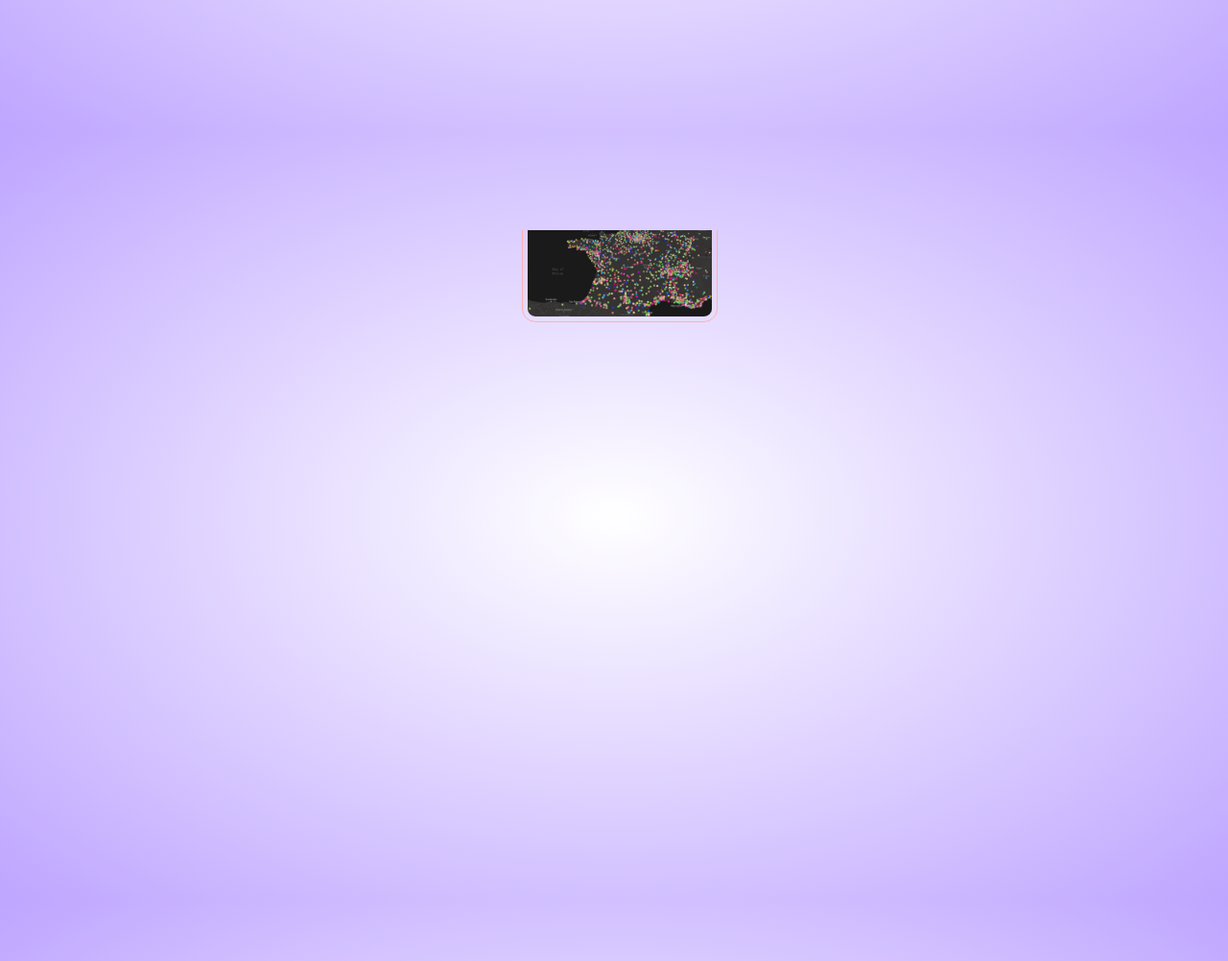
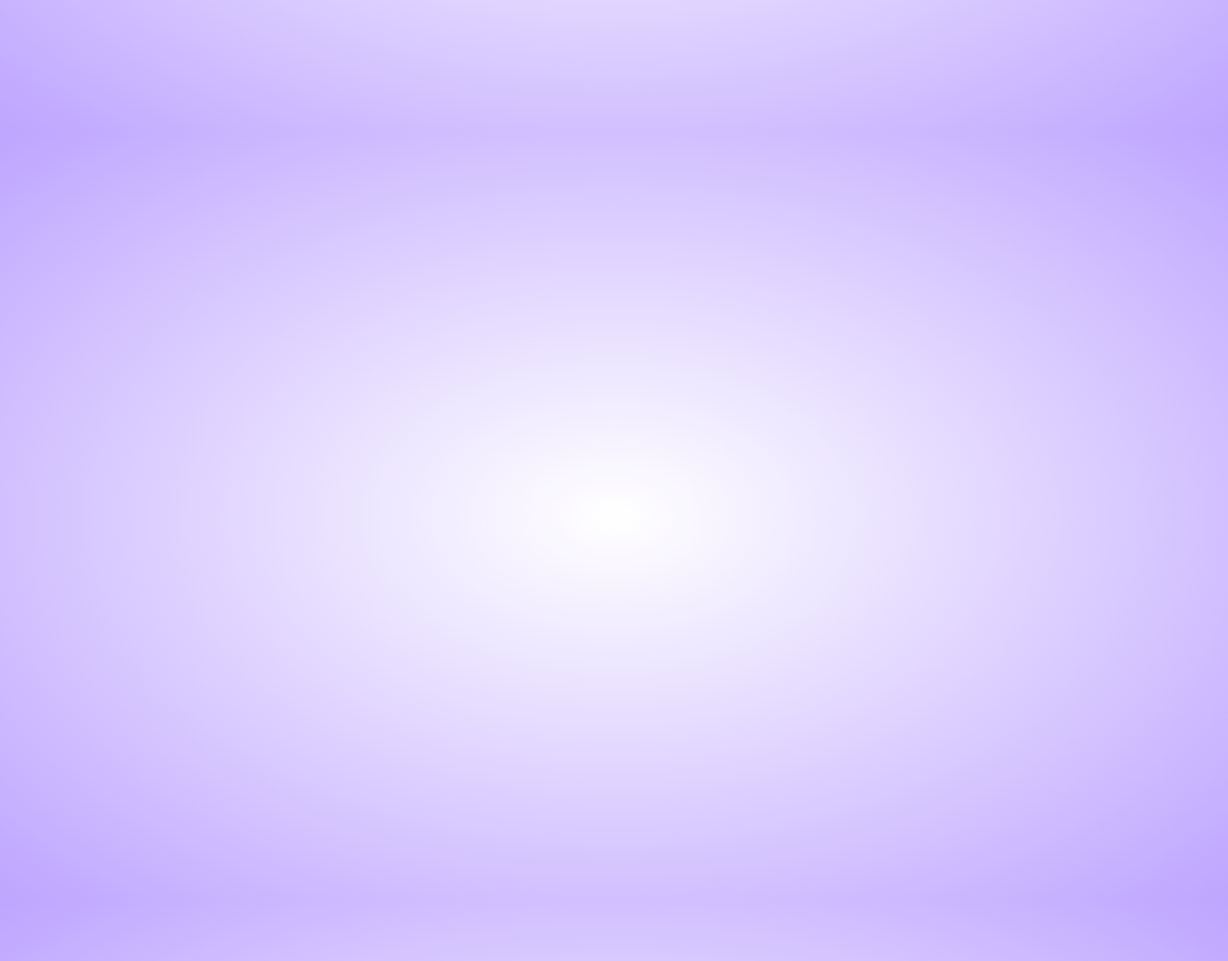
Before and after one commit to javiersgdtu/javiersgvisual, a plain HTML site: page index.html in a window 1280 px wide. Shown: the part 1462-2464 px from the top of the page at 96% size. Drawn offline with Linux system fonts and the light colour scheme; a web font is replaced by a local one.

Commit message:
hide map

```diff
--- a/index.html
+++ b/index.html
@@ -197,12 +197,12 @@
 
                             </div>
 
-                            <div class="centered box" style="left: 50%; top: 52%;" onclick="location.href='src/mapbox_example/map_classification_searches.html';">
+                            <!--div class="centered box" style="left: 50%; top: 52%;" onclick="location.href='src/mapbox_example/map_classification_searches.html';">
                                 <img class="imagest" src="assets/img/map_fr.JPG" style="width:100%;">
                                 <span class="tooltip  tooltiptext">Map classification of tech competences. Made with
                                     Mapbox and D3</span>
 
-                            </div>
+                            </div-->
                         </div>
                     </div>
                     <div class="spacer s1">
```
